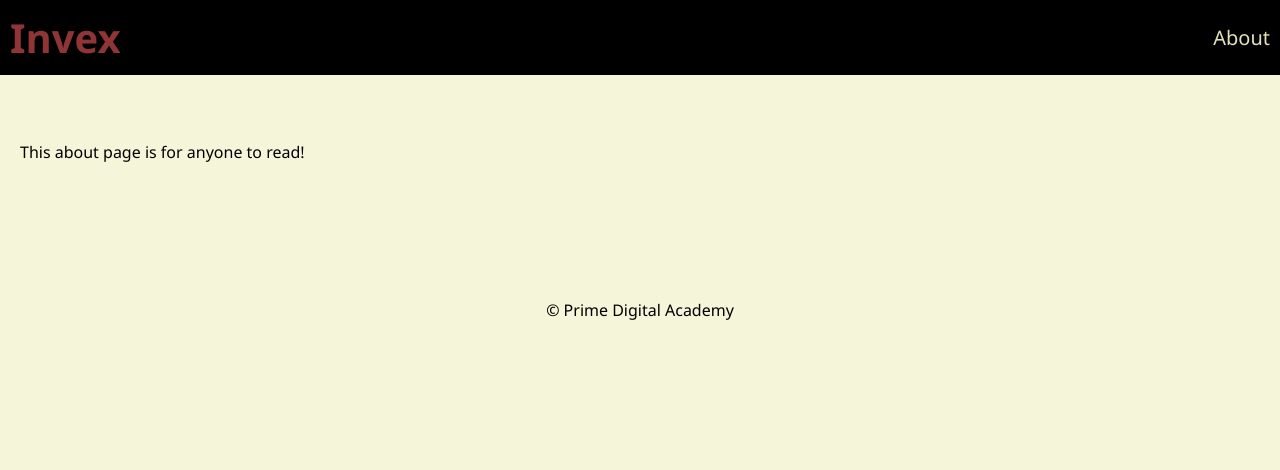
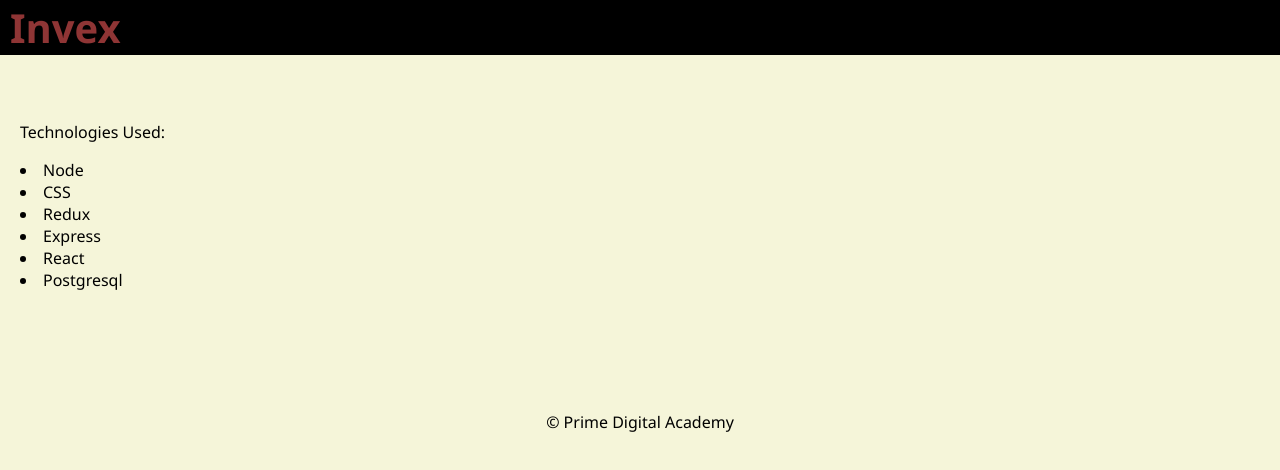
Before and after one commit to nickolascunningham/invex-solo, a React (Create React App) app: page /about in a window 1280 px wide. Shown: the top 470 px of the page. Built offline with nearby package versions, Linux system fonts and the light colour scheme; no server answers.

Commit message:
about page technologies

```diff
--- a/src/components/AboutPage/AboutPage.jsx
+++ b/src/components/AboutPage/AboutPage.jsx
@@ -9,7 +9,15 @@ function AboutPage() {
   return (
     <div className="container">
       <div>
-        <p>This about page is for anyone to read!</p>
+        <p>Technologies Used:</p>
+        <li>Node</li>
+        <li>CSS</li>
+        <li>Redux</li>
+        <li>Express</li>
+        <li>React</li>
+        <li>Postgresql</li>
+
+
       </div>
     </div>
   );
--- a/src/components/InfoPage/InfoPage.jsx
+++ b/src/components/InfoPage/InfoPage.jsx
@@ -8,7 +8,9 @@ import React from 'react';
 function InfoPage() {
   return (
     <div className="container">
-      <p>Info Page</p>
+      <p>This is the Info Page</p>
+      <li>item 1</li>
+      <li>item 2</li>
     </div>
   );
 }
--- a/src/components/Nav/Nav.jsx
+++ b/src/components/Nav/Nav.jsx
@@ -35,14 +35,14 @@ function Nav() {
             <Link className="navLink" to="/add_items">
               Add Items
             </Link>
-
+            <Link className="navLink" to="/about">
+          About
+        </Link>
             <LogOutButton className="navLink" />
           </>
         )}
 
-        <Link className="navLink" to="/about">
-          About
-        </Link>
+
       </div>
     </div>
   );
```
